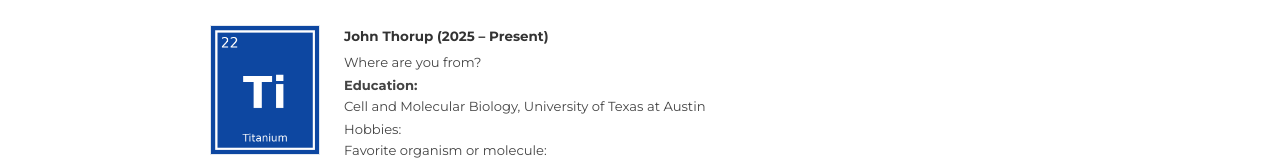
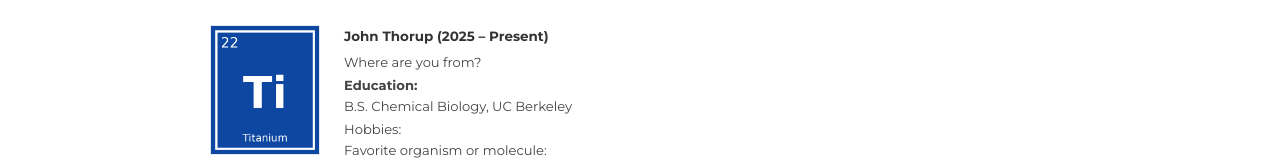
Before and after one commit to kenhsu7337/hsulab, a plain HTML site: page people.html in a window 1280 px wide. Shown: the part 5310-5470 px from the top of the page. Drawn offline with Linux system fonts and the light colour scheme.

Commit message:
AI update: Changed John Thorup's education from 'Cell and Molecular Biology, University of Texas at Austin' to 'B.S. Chemical Biology, UC Berkeley'

```diff
--- a/people.html
+++ b/people.html
@@ -378,7 +378,7 @@
         <h4>John Thorup (2025 – Present)</h4>
         <p>Where are you from?</p>
         <p><strong>Education:</strong><br>
-        Cell and Molecular Biology, University of Texas at Austin</p>
+        B.S. Chemical Biology, UC Berkeley</p>
         <p>Hobbies:<br>
         Favorite organism or molecule:<br>
         <a href="mailto:jrt4334@my.utexas.edu">jrt4334@my.utexas.edu</a></p>
```
